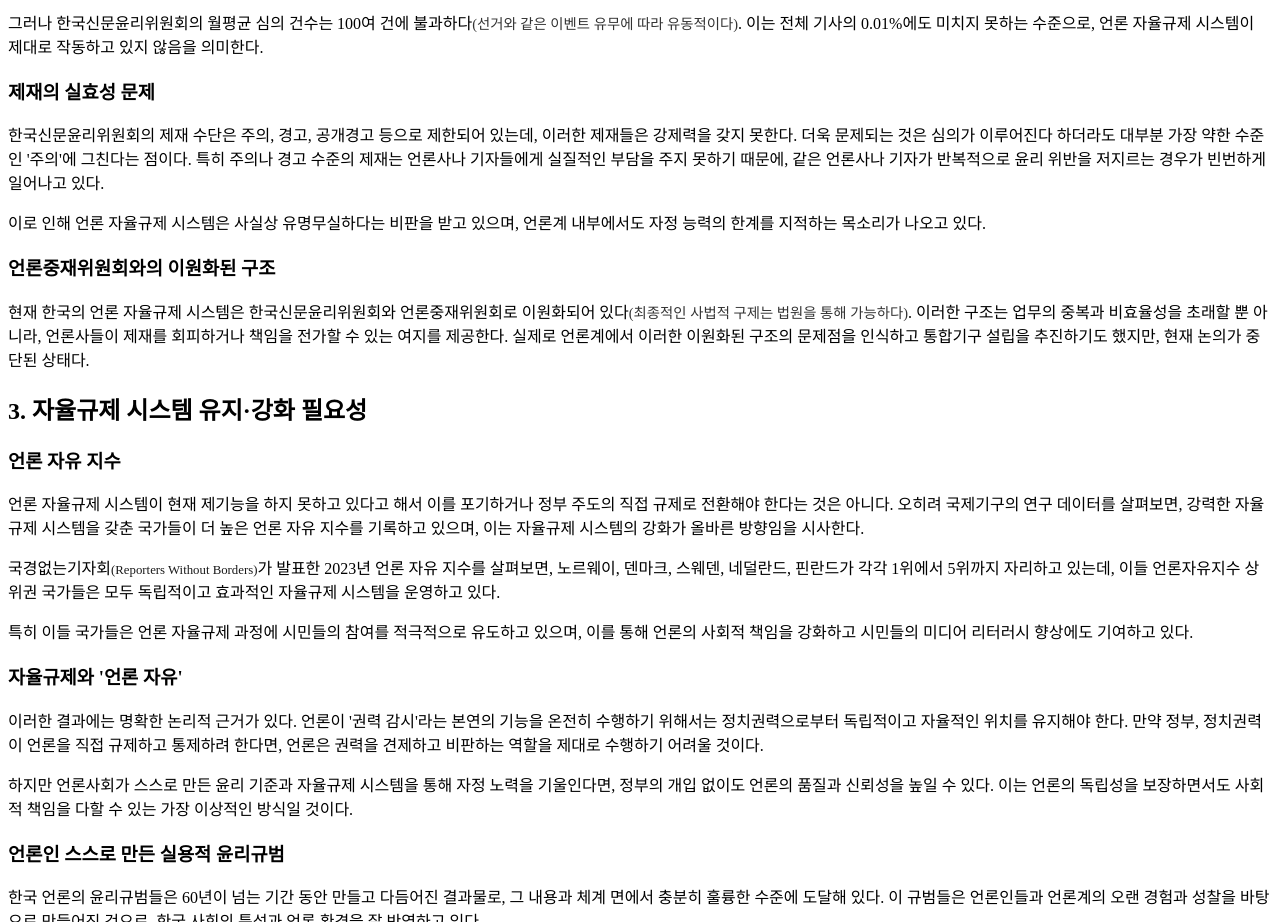
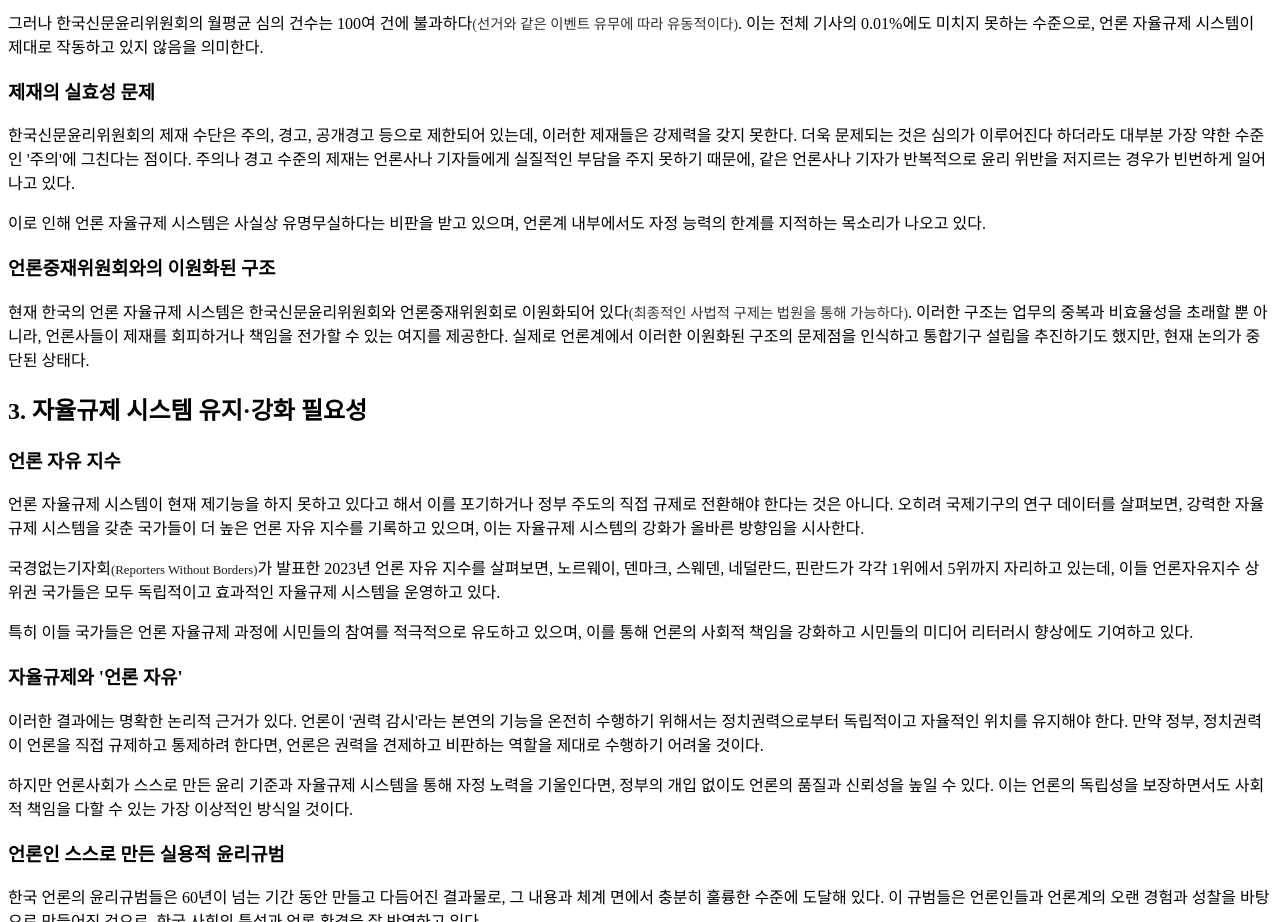
Before and after one commit to gamnamu1/cr-project, a plain HTML site: page pages/chapter4/ch4_04_00.html in a window 1280 px wide. Shown: the part 900-1822 px from the top of the page. Drawn offline with Linux system fonts and the light colour scheme.

Commit message:
Update ch4_04_00.html

```diff
--- a/pages/chapter4/ch4_04_00.html
+++ b/pages/chapter4/ch4_04_00.html
@@ -70,7 +70,7 @@
      제재의 실효성 문제
     </h3>
     <p class="">
-     한국신문윤리위원회의 제재 수단은 주의, 경고, 공개경고 등으로 제한되어 있는데, 이러한 제재들은 강제력을 갖지 못한다. 더욱 문제되는 것은 심의가 이루어진다 하더라도 대부분 가장 약한 수준인 '주의'에 그친다는 점이다. 특히 주의나 경고 수준의 제재는 언론사나 기자들에게 실질적인 부담을 주지 못하기 때문에, 같은 언론사나 기자가 반복적으로 윤리 위반을 저지르는 경우가 빈번하게 일어나고 있다.
+     한국신문윤리위원회의 제재 수단은 주의, 경고, 공개경고 등으로 제한되어 있는데, 이러한 제재들은 강제력을 갖지 못한다. 더욱 문제되는 것은 심의가 이루어진다 하더라도 대부분 가장 약한 수준인 '주의'에 그친다는 점이다. 주의나 경고 수준의 제재는 언론사나 기자들에게 실질적인 부담을 주지 못하기 때문에, 같은 언론사나 기자가 반복적으로 윤리 위반을 저지르는 경우가 빈번하게 일어나고 있다.
     </p>
     <p class="">
      이로 인해 언론 자율규제 시스템은 사실상 유명무실하다는 비판을 받고 있으며, 언론계 내부에서도 자정 능력의 한계를 지적하는 목소리가 나오고 있다.
```
